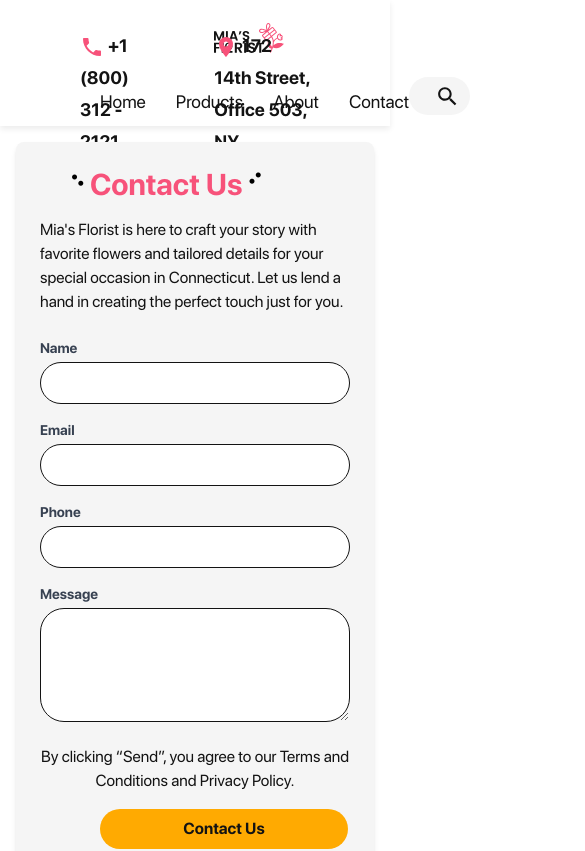
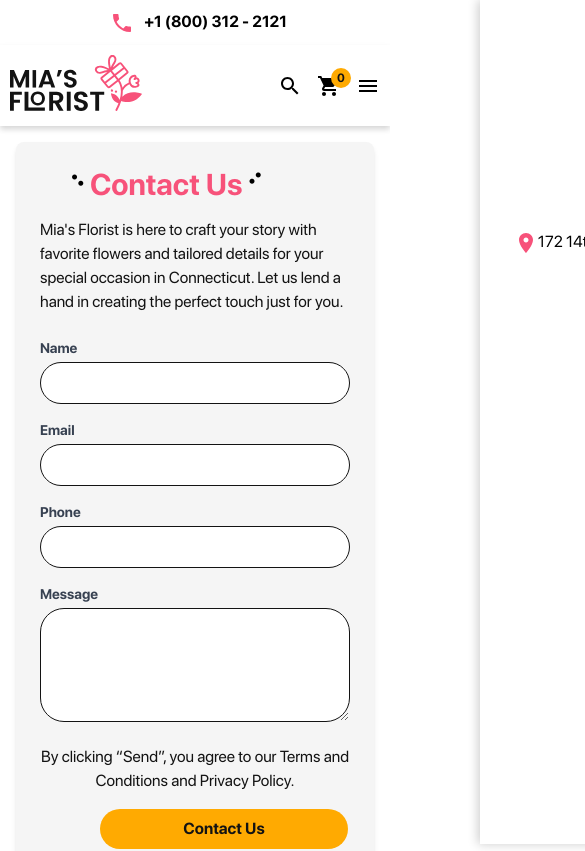
Before and after one commit to danielDj24/technical_test, a React (Create React App) app: page /contact_us in a window 390 px wide. Shown: the top 851 px of the page, 585 px wide, since content can reach past the window. Built offline with nearby package versions, Linux system fonts and the light colour scheme; a web font is replaced by a local one.

Commit message:
responsive menu

```diff
--- a/src/components/footer/footer.css
+++ b/src/components/footer/footer.css
@@ -209,3 +209,100 @@
 .footer-copyright p:last-child {
     text-align: center;
 }
+
+/* General responsiveness */
+@media (max-width: 768px) {
+    .footer-container {
+        flex-direction: column;
+        align-items: center;
+        width: 100%; /* Asegura que el contenedor ocupe todo el ancho */
+
+    }
+
+    .footer-top-logo {
+        background-color: #131313;
+        width: 100%;
+        margin-bottom: 20px;
+        padding: 20px 0;
+        display: flex;
+        justify-content: center;
+    }
+
+    .footer-items-top {
+        flex-direction: column;
+        align-items: center;
+        padding: 10px;
+        width: 100%;
+
+    }
+
+    .footer-links-elements {
+        display: flex;
+        flex-direction: column;
+        align-items: center;
+        width: 100%;
+        border-bottom: 1px solid #FAFAFA;
+        border-right: none !important; /* Elimina bordes adicionales */
+
+    }
+
+    .footer-links-elements a {
+        display: none;
+    }
+
+    .footer-login {
+        display: block;
+        margin-top: 10px;
+        width: 100%;
+        text-align: center;
+        padding-bottom: 20px;
+    }
+
+    .footer-login-button {
+        width: 80%; /* Botón más grande */
+        max-width: 400px; /* Limita el ancho */
+        height: 60px; /* Aumenta la altura */
+        font-size: 20px; /* Aumenta el tamaño del texto */
+        line-height: 28px;
+        border-radius: 35px; /* Mantiene el estilo redondeado */
+        background: #FFAA01;
+    }
+
+    .footer-subscribe-elements {
+        border-right: none;
+        margin: 0;
+        padding: 10px;
+        width: 100%;
+        border-bottom: 1px solid #FAFAFA; /* Borde inferior */
+    }
+
+    .footer-contact-elements {
+        margin: 0;
+        padding: 10px;
+        text-align: center;
+        width: 100%;
+    }
+
+    .footer-contact-location {
+        align-items: center;
+
+    }
+
+    .footer-copyright-elements {
+        text-align: center;
+        padding: 10px;
+        width: 100%;
+
+    }
+
+    .footer-copyright {
+        flex-direction: column;
+        align-items: center;
+
+    }
+
+    .footer-copyright p:first-child {
+        border-right: none;
+        margin-bottom: 5px;
+    }
+}
--- a/src/components/menu/menu.css
+++ b/src/components/menu/menu.css
@@ -174,3 +174,132 @@
     border: 1px solid #707070;
     border-radius: 50%;
 }
+
+/* Menú móvil */
+.menu-mobile {
+    display: none;
+}
+
+.menu-phone {
+    display: flex;
+    justify-content: center;
+    margin-left: 100px;
+    align-items: center;
+    padding: 10px;
+    background: #FFFFFF;
+}
+
+.menu-phone .icon {
+    color: #F7527A;
+    margin-right: 10px;
+}
+
+.menu-mobile-header {
+    display: flex;
+    justify-content: space-between;
+    align-items: center;
+    padding: 10px;
+    background: #FFFFFF;
+    box-shadow: 0px 3px 6px rgba(0, 0, 0, 0.1);
+}
+
+.menu-logo {
+    display: flex;
+    justify-content: flex-start;
+    margin-left: -70px;
+}
+
+.menu-logo img {
+    width: 132px;
+    height: auto;
+}
+
+.menu-mobile-actions {
+    display: flex;
+    justify-content: flex-end;
+    align-items: center;
+    gap: 15px;
+}
+
+.menu-cart {
+    position: relative;
+}
+
+.menu-cart p {
+    position: absolute;
+    top: -5px;
+    right: -10px;
+    background: #FFAA01;
+    color: #131313;
+    width: 20px;
+    height: 20px;
+    border-radius: 50%;
+    display: flex;
+    justify-content: center;
+    align-items: center;
+    font-size: 12px;
+}
+
+.menu-overlay {
+    position: fixed;
+    top: 0;
+    right: -100%;
+    width: 100%;
+    max-width: 300px;
+    height: 100%;
+    background: #FFFFFF;
+    box-shadow: -2px 0px 10px rgba(0, 0, 0, 0.2);
+    transition: right 0.3s ease;
+    z-index: 1000;
+}
+
+.menu-overlay.open {
+    right: 0;
+}
+
+.menu-overlay-content {
+    display: flex;
+    flex-direction: column;
+    gap: 20px;
+    padding: 20px;
+}
+.menu-overlay-content .close-menu {
+    align-self: flex-end; /* Alinea el botón de cierre a la derecha */
+    cursor: pointer;
+}
+/* Responsividad */
+@media (max-width: 768px) {
+    .menu-desktop {
+        display: none; /* Ocultar el menú de escritorio en pantallas pequeñas */
+    }
+
+    .menu-mobile {
+        display: block; /* Mostrar el menú móvil */
+    }
+
+    .menu-hamburger {
+        display: block; /* Mostrar el icono del menú hamburguesa */
+    }
+
+    /* Mostrar teléfono, logo, carrito e íconos */
+    .menu-mobile .menu-phone,
+    .menu-mobile .menu-logo,
+    .menu-mobile .menu-cart {
+        display: block;
+    }
+
+    .menu-overlay-content {
+        padding-top: 10px;
+        align-items: center;
+    }
+}
+
+.menu-hamburger {
+    display: none;
+}
+
+/* Cambiar el color de los íconos a negro */
+.menu-mobile-header .icon,
+.menu-mobile-actions .icon {
+    color: #000000; /* Color negro para los íconos */
+}
--- a/src/components/menu/menu.jsx
+++ b/src/components/menu/menu.jsx
@@ -1,25 +1,34 @@
 import React, { useState } from 'react';
 import './menu.css';
 import logo from '../../assets/Logo.svg';
-import { Search, Phone, LocationOn, ShoppingCart } from '@mui/icons-material';
+import { Search, Phone, LocationOn, ShoppingCart, Close  ,Menu as MenuIcon } from '@mui/icons-material'; // Cambié el nombre del ícono a MenuIcon
 
 const Menu = () => {
+    const [isMenuOpen, setMenuOpen] = useState(false);
     const [search, setSearch] = useState('');
+
+    const toggleMenu = () => {
+        setMenuOpen(!isMenuOpen);
+    };
+
+    const closeMenu = () => {
+        setMenuOpen(false);
+    };
+
 
     return (
         <div className="menu-container">
-            {/* Parte superior del menú */}
+            {/* Menú de escritorio */}
+            <div className="menu-desktop">
                 <div className="menu-item-top">
                     <div className="menu-item-contact font-sf-pro text-18 leading-32">
                         <p><Phone className="icon" /> <strong>+1 (800) 312 - 2121</strong></p>
                         <a href="/"> <img src={logo} alt="Logo" className="logo" /> </a>
-                    <p><LocationOn className="icon" /> <strong>172 14th Street, Office 503, NY</strong> </p>
+                        <p><LocationOn className="icon" /> <strong>172 14th Street, Office 503, NY</strong></p>
                     </div>
                 </div>
-
-            {/* Parte inferior del menú */}
                 <div className="menu-item-buttom">
-                <div className="menu-item-buttom-elements  font-sf-pro text-18 leading-32">
+                    <div className="menu-item-buttom-elements font-sf-pro text-18 leading-32">
                         <a href="/">Home</a>
                         <a href="/">Products</a>
                         <a href="/">About</a>
@@ -31,7 +40,7 @@ const Menu = () => {
                             placeholder="Search"
                             className="menu-item-buttom-search-input"
                             value={search}
-                        onChange={(e) => setSearch(e.target.value)} // Actualiza el estado con el texto ingresado
+                            onChange={(e) => setSearch(e.target.value)}
                         />
                         <Search className="icon" />
                     </div>
@@ -48,6 +57,48 @@ const Menu = () => {
                     </div>
                 </div>
             </div>
+
+            {/* Menú móvil */}
+            <div className="menu-mobile">
+                {/* Teléfono en la parte superior */}
+                <div className="menu-phone">
+                    <Phone className="icon" />
+                    <strong>+1 (800) 312 - 2121</strong>
+                </div>
+
+                <div className="menu-mobile-header">
+                    {/* Logo en el centro */}
+                    <div className="menu-logo">
+                        <img src={logo} alt="Logo" className="logo" />
+                    </div>
+
+                    {/* Iconos (Carrito y Menú Hamburguesa) */}
+                    <div className="menu-mobile-actions">
+                        <Search className="icon" />
+                        <div className="menu-cart">
+                            <ShoppingCart className="icon" />
+                            <p><strong>0</strong></p>
+                        </div>
+                        <MenuIcon className="icon menu-hamburger" onClick={toggleMenu} />
+                    </div>
+                </div>
+
+                {/* Menú desplegable */}
+                <div className={`menu-overlay ${isMenuOpen ? 'open' : ''}`}>
+                    <div className="menu-overlay-content">
+                        <Close  className="icon close-menu" onClick={closeMenu} />
+                        <a href="/">Home</a>
+                        <a href="/">Products</a>
+                        <a href="/">About</a>
+                        <a href="/contact_us">Contact</a>
+                        <p className="menu-address">
+                            <LocationOn className="icon" />
+                            172 14th Street, Office 503, NY
+                        </p>
+                    </div>
+                </div>
+            </div>
+        </div>
     );
 };
 
```
Lines whose indentation alone changed are shown as unchanged.
